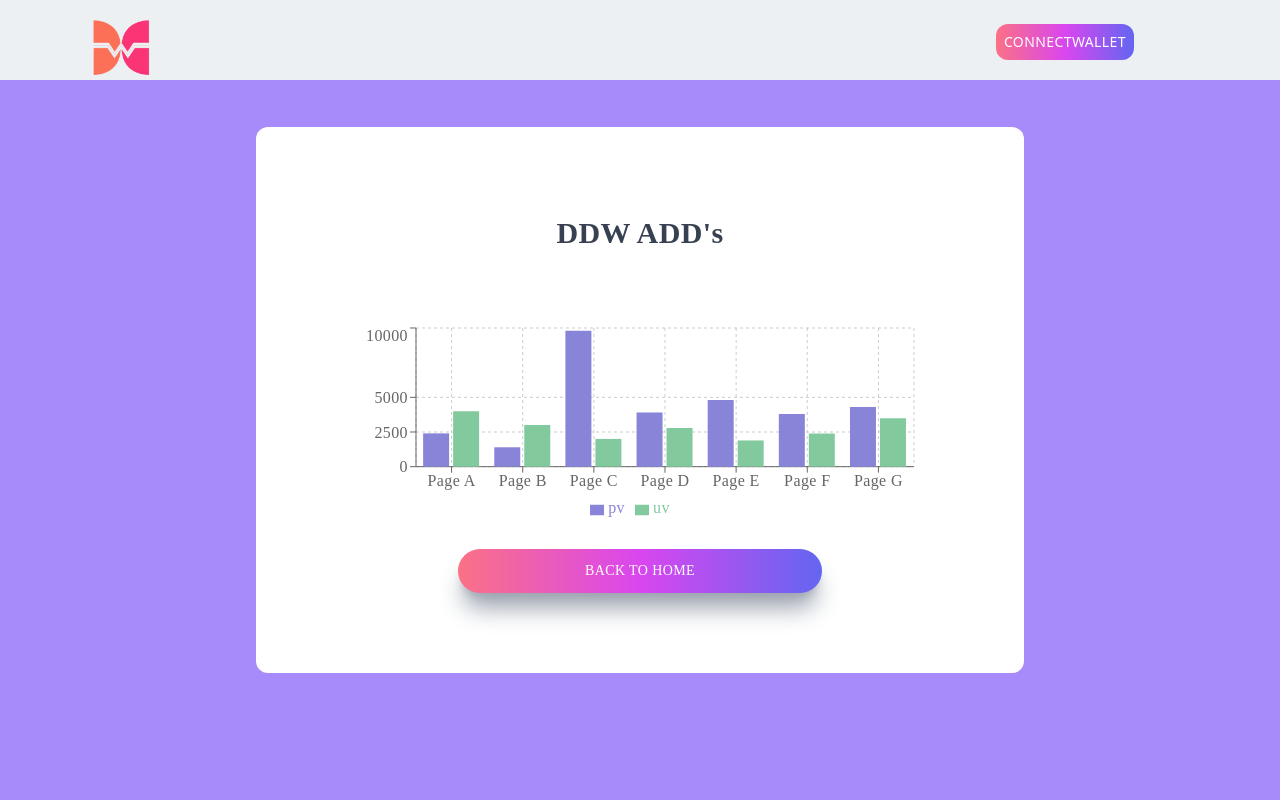
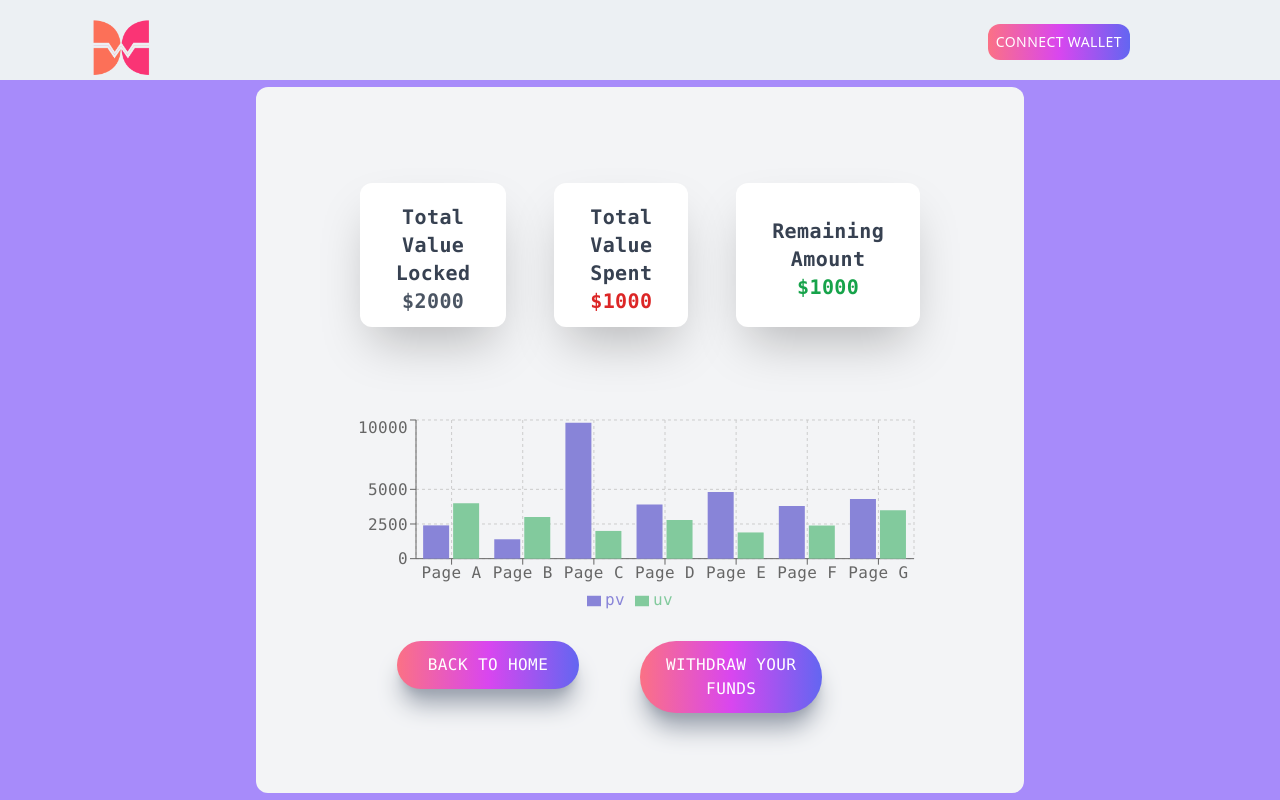
Before and after one commit to DreamDateWorld-DDW/DDW_Ads_FVM, a Next.js app: page /new in a window 1280 px wide. Built offline with nearby package versions, Linux system fonts and the light colour scheme.

Commit message:
Amount and Withdraw button added

```diff
--- a/pages/Navbar.js
+++ b/pages/Navbar.js
@@ -74,7 +74,7 @@ const Navbar = ({ CreateProject, }) => {
                     <Link href='#/'>
                         <div className=' text-sm uppercase '>
                             <button className='p-2 bg-gradient-to-r from-rose-400 via-fuchsia-500 to-indigo-500 shadow-none text-white underline-offset-auto' >
-                                connectWallet
+                                Connect Wallet
                             </button>
 
 
--- a/pages/index.js
+++ b/pages/index.js
@@ -4,7 +4,7 @@ import { useState } from "react";
 import Link from "next/link";
 import BarChart from "./new";
 
-var userDetailsValue ={}
+var userDetailsValue = {}
 export default function Home() {
   const [userDetails, setuserDetails] = useState({
     interest: [], counter: " ", price_check: " ",
@@ -40,7 +40,7 @@ export default function Home() {
   return (
     <div className="absolute w-full text-center ">
       <Head>
-        <title>DDW ADD&apos;s</title>
+        <title>DDW Ad&apos;s</title>
         <meta name="description" content="Generated by create next app" />
         <link rel="icon" href="/favicon.ico" />
       </Head>
@@ -50,13 +50,13 @@ export default function Home() {
         <form className="bg-white flex rounded-lg w-3/5 mt-16 font-latoRegular">
           <div className="flex-1 text-gray-700  p-20 text-center mt-2 ">
             <h1 className="text-3xl pb-2 font-latoBold " >
-              DDW ADD&apos;s
+              DDW Ad&apos;s
             </h1>
 
             <div className="mt-6  ">
               {/* Name input field */}
-              <div className="flex flex-col">
-                <label className="uppercase text-sm py-2">Company Name</label>
+              <div className="flex mt-2 mb-2 flex-col">
+                <label className="uppercase  py-2">Company Name</label>
                 <input
                   className="border-2 rounded-lg p-2 flex border-gray-300"
                   name="company name"
@@ -64,8 +64,8 @@ export default function Home() {
                   onChange={handleName}
                 />
               </div>
-              <div className="flex flex-col">
-                <label htmlFor="" style={{ marginTop: "1px" }} >
+              <div className="flex flex-col text-xl mt-2 mb-2">
+                <label htmlFor="" style={{ marginTop: "1px" }} className="text-base uppercase" >
                   Interest :
                 </label>
                 <div className="text-center">
@@ -74,46 +74,43 @@ export default function Home() {
                 </div>
               </div>
 
-              <div className="flex flex-col">
-                <label className="uppercase text-sm py-2">
+              <div className="flex mt-2 mb-2 text-xl flex-col">
+                <label className="uppercase  py-2">
                   Counter
                 </label>
                 <input
-                  className="border-2 rounded-lg p-2 flex border-gray-300"
-                  type="number" placeholder="count"
+                  className="border-2 rounded-lg p-2 text-xl  flex border-gray-300"
+                  type="number" placeholder="Count"
                   onChange={handleInputs}
                 />
               </div>
 
-              <div className="flex flex-col">
-                <label className="uppercase text-sm py-2">
+              <div className="flex flex-col mt-2 mb-2 text-xl">
+                <label className="uppercase  py-2">
                   Check Price
                 </label>
                 <input
-                  className="border-2 rounded-lg p-2 flex border-gray-300"
+                  className="border-2 rounded-lg p-2 flex text-xl border-gray-300"
                   name="check price"
-                  type="number" placeholder="check the price"
+                  type="number" placeholder="Check Price"
                   onChange={handleInputs}
                 />
               </div>
-              <div className="grid grid-cols-1  w-full">
+              <div className="grid grid-row-2 grid-flow-col mt-2 w-full">
                 <div>
                   <button
                     type="submit"
-                    className=" bg-gradient-to-r from-rose-400 via-fuchsia-500 to-indigo-500 p-2 font-latoBold text-sm text-white py-3 mt-6 rounded-full w-3/5"
+                    className=" bg-gradient-to-r from-rose-400 via-fuchsia-500 to-indigo-500 p-2  text-white py-3 mt-6 rounded-full w-3/5"
                     onClick={handleSubmit}
                   >
-
                     Submit
-
                   </button>
                 </div>
                 <div>
                   <Link href="/new">
                     <button
                       type="submit"
-                      className="bg-gradient-to-r from-rose-400 via-fuchsia-500 to-indigo-500 font-latoBold text-sm text-white py-3 mt-6 rounded-full w-3/5"
-
+                      className="bg-gradient-to-r from-rose-400 via-fuchsia-500 to-indigo-500  text-white py-3 mt-6 rounded-full w-3/5"
                     >
                       Proced to next
                     </button>
--- a/pages/new.js
+++ b/pages/new.js
@@ -51,18 +51,31 @@ function New() {
 
 
     return (
+        <div className="  h-screen items-center flex justify-center ">
+            <div className="bg-gray-100 flex rounded-xl  w-3/5 font-mono  mt-20">
+                <div className="flex-1 text-gray-700  p-20 text-center mt-2 ">
 
-        <div className="  h-screen items-center flex justify-center ">
-            <div className="bg-white flex rounded-xl  w-3/5 font-latoRegular">
-                <div className="flex-1 text-gray-700  p-20 text-center mt-2 ">
-                    <h1 className="text-3xl pb-2 font-latoBold " >
-                        DDW ADD&apos;s
-                    </h1>
 
-                    <div className='mt-16 '>
+                    <div className=' grid grid-row-3 grid-flow-col w-full rounded-lg  mb-16 '>
+                        <div className=' p-3 m-6 flex-col bg-white mt-2 h-22 text-center justify-center  cursor-pointer shadow-2xl flex rounded-xl'>
+                            <h2 className='text-xl  mt-2 text-center items-center justify-center '>Total Value Locked </h2>
+                            <h2 className='text-xl text-gray-600 hover:text-orange-800 '>$2000</h2>
+                        </div>
+
+                        <div className=' p-3 m-6  flex-col bg-white mt-2 h-22 text-center justify-center font cursor-pointer  shadow-2xl flex rounded-xl'>
+                            <h2 className='text-xl  mt-2 text-center items-center justify-center '>Total Value  Spent </h2>
+                            <h2 className='text-xl text-red-600 hover:text-orange-600'>$1000</h2>
+                        </div>
+
+                        <div className=' p-3 m-6  flex-col bg-white mt-2 h-22 text-center justify-center cursor-pointer shadow-2xl flex rounded-xl'>
+                            <h2 className='text-xl  mt-2 text-center items-center justify-center '>Remaining Amount </h2>
+                            <h2 className='text-xl text-green-600 hover:text-green-500 '>$1000</h2>
+                        </div>
+
+
 
                     </div>
-                    <div>
+                    <div className=''>
                         <ResponsiveContainer width="100%" height="90%" aspect={3}>
                             <BarChart
                                 width={500}
@@ -86,15 +99,23 @@ function New() {
                         </ResponsiveContainer>
                     </div>
 
-                    <Link href="/">
-                        <button
-                            type="submit"
-                            className="bg-gradient-to-r from-rose-400 via-fuchsia-500 to-indigo-500 font-latoBold text-sm text-white py-3 mt-6 rounded-full w-3/5"
+                    <div className='grid grid-flow-row grid-cols-2'>
+                        <Link href="/">
+                            <button
+                                type="submit"
+                                className="bg-gradient-to-r from-rose-400 via-fuchsia-500 to-indigo-500  uppercase text-white py-3 mt-6 rounded-full w-3/5">
+                                Back to home
+                            </button>
+                        </Link>
 
-                        >
-                            Back to home
-                        </button>
-                    </Link>
+
+                            <button
+                                type="submit"
+                                className="bg-gradient-to-r from-rose-400 via-fuchsia-500 to-indigo-500  uppercase  text-white py-3 mt-6 rounded-full w-3/5">
+                                Withdraw Your Funds
+                            </button>
+
+                    </div>
                 </div>
             </div>
 
```
Lines whose indentation alone changed are shown as unchanged.
